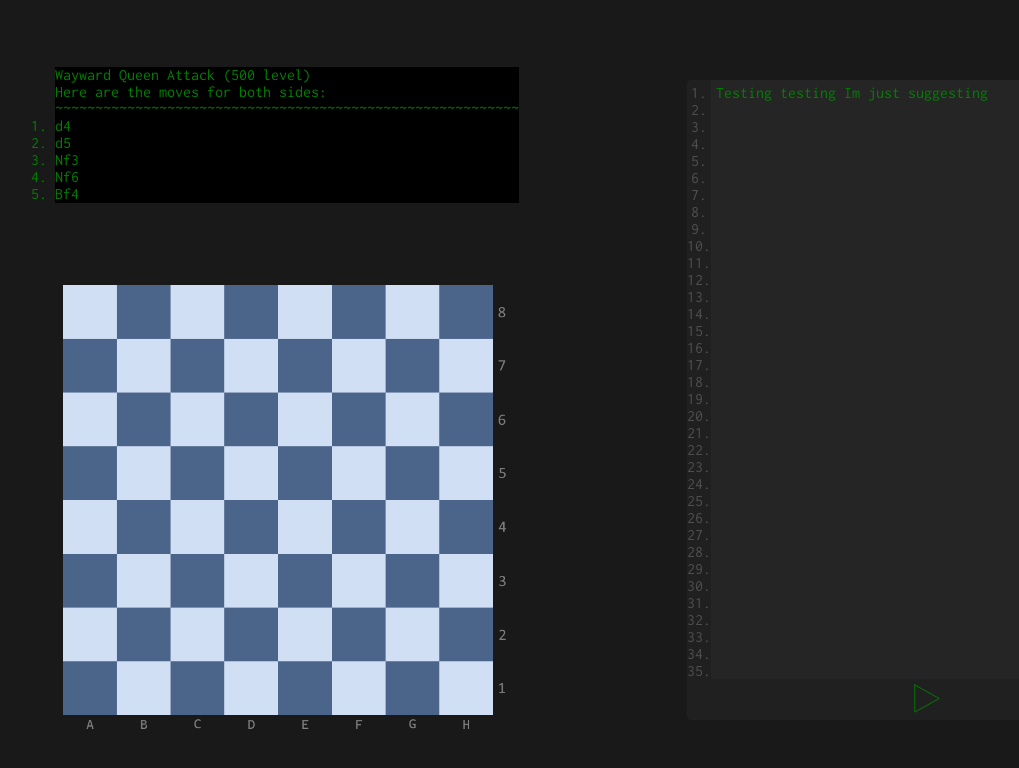
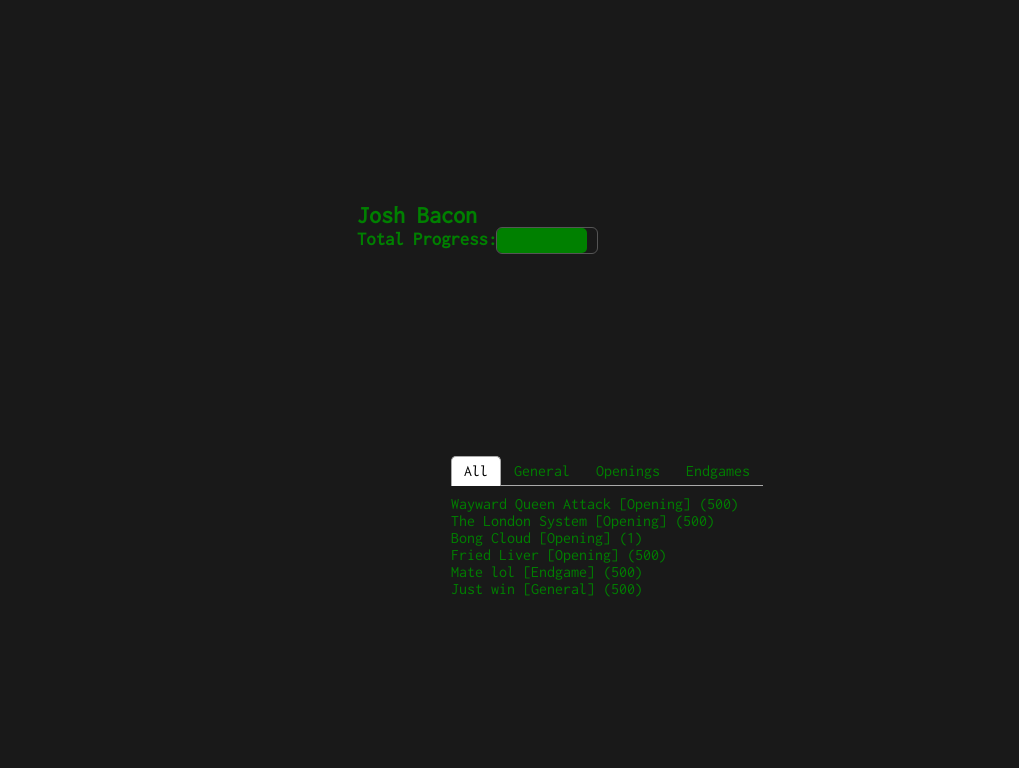
Before and after one commit to joshbacon/codegambit, a React (Create React App) app: page / in a window 1280 px wide. Shown: the top 768 px of the page, without its empty margins (33-1052 px from the left). Built offline with nearby package versions, Linux system fonts and the light colour scheme.

Commit message:
created a lesson selection page

```diff
--- a/package.json
+++ b/package.json
@@ -9,6 +9,7 @@
     "react": "^18.2.0",
     "react-dom": "^18.2.0",
     "react-scripts": "^5.0.1",
+    "react-tabs": "^6.0.0",
     "web-vitals": "^2.1.4"
   },
   "scripts": {
--- a/src/App.js
+++ b/src/App.js
@@ -3,7 +3,7 @@ import { useEffect, useState, useRef } from 'react';
 import { Docs } from './documentation/Docs.js';
 import { Chess } from './chess/chess';
 import { Terminal } from './Terminal';
-import { Lessons } from './lessons/LessonsPage';
+import LessonSelector from './lessons/LessonSelector';
 
 function App() {
 
@@ -90,7 +90,7 @@ function App() {
   //   game = Chess('');
   // }, [])
 
-  return (<Lessons/>);
+  return (<LessonSelector/>);
   // (
   //   <div className="App">
 
--- /dev/null
+++ b/src/lessons/LessonSelector.css
@@ -0,0 +1,46 @@
+* {
+    padding: 0;
+    margin: 0;
+}
+
+.lessonSelector {
+    width: 100vw;
+    height: 100vh;
+    display: flex;
+    flex-direction: column;
+    align-items: center;
+    justify-content: space-evenly;
+}
+
+.titleBar {
+    display: flex;
+    flex-direction: column;
+    width: 500px;
+}
+
+.totalProgress {
+    display: flex;
+    flex-direction: row;
+    float: right;
+}
+
+.progressBar {
+    width: 100px;
+    height: 25px;
+    border-radius: 5px;
+    outline: #555555 solid 1px;
+}
+
+.progress {
+    background-color: green;
+    height: 25px;
+    border-radius: 5px;
+}
+
+.lessonList {
+    display: grid;
+    background-color: #505050;
+    width: 750px;
+    height: 500px;
+    border-radius: 10px;
+}
--- /dev/null
+++ b/src/lessons/LessonSelector.js
@@ -0,0 +1,60 @@
+import './LessonSelector.css';
+import 'react-tabs/style/react-tabs.css';
+import { Tab, Tabs, TabList, TabPanel } from 'react-tabs';
+import LessonData from './lessons.json';
+
+// check here to change the css
+// https://github.com/reactjs/react-tabs
+
+// need to set some constant sizing
+// make it a list with some items having checkmarks and others... well not
+// have individual progress bars for each section
+// need actual lessons to fill the data with
+// hopefully need to implement scrolling cause there will be so many
+// make the list items actual buttons to bring the user to the lesson page
+
+const LessonSelector = (props) => {
+
+    let complete = 90;
+    let styleProg = {
+        width: complete+"px"
+    };
+
+    return <div className='lessonSelector'>
+        <div className='titleBar'>
+            <h2>Josh Bacon</h2>
+            <div className='totalProgress'>
+                <h3>Total Progress: </h3>
+                <div className='progressBar'>
+                    <div className='progress' style={styleProg}/>
+                </div>
+            </div>
+        </div>
+        <Tabs>
+            <TabList>
+                <Tab>All</Tab>
+                <Tab>General</Tab>
+                <Tab>Openings</Tab>
+                <Tab>Endgames</Tab>
+            </TabList>
+
+            <TabPanel>{LessonData.map((value, key) => {
+                return <div key={key}>{value.title} [{value.category}] ({value.rating})</div>
+            })}</TabPanel>
+
+            <TabPanel>{LessonData.filter(value => {return value.category === "General"}).map((value, key) => {
+                return <div key={key}>{value.title} ({value.rating})</div>
+            })}</TabPanel>
+
+            <TabPanel>{LessonData.filter(value => {return value.category === "Opening"}).map((value, key) => {
+                return <div key={key}>{value.title} ({value.rating})</div>
+            })}</TabPanel>
+
+            <TabPanel>{LessonData.filter(value => {return value.category === "Endgame"}).map((value, key) => {
+                return <div key={key}>{value.title} ({value.rating})</div>
+            })}</TabPanel>
+        </Tabs>
+    </div>
+}
+
+export default LessonSelector;
--- a/src/lessons/LessonsPage.css
+++ b/src/lessons/LessonsPage.css
@@ -25,3 +25,13 @@
 .lesson::-webkit-scrollbar {
   width: 0;
 }
+
+.lessonVideo {
+    width: 500px;
+    height: 300px;
+    background-color: rgb(12, 12, 12);
+    background-image: url('../assets/run.svg');
+    background-repeat: no-repeat;
+    background-size: 20%;
+    background-position: center;
+}
--- a/src/lessons/LessonsPage.js
+++ b/src/lessons/LessonsPage.js
@@ -1,5 +1,5 @@
 import './LessonsPage.css';
-import React from 'react';
+import React, {useState} from 'react';
 import Board from '../Board.js';
 import LessonCard from './LessonCard.js';
 import lessons from './lessons.json';
@@ -8,14 +8,18 @@ import Editor from './Editor.js';
 const Lessons = (props) => {
 
     // functions go up here
+    const [running, updateRunning] = useState(false);
 
     return <div className='lessonPage'>
         <div className='lesson'>
-            <LessonCard data={lessons[0]}/>
-            <Board data={{boardTheme: 'bBlue'}}/>
+            { running ?
+                <Board data={{boardTheme: 'bBlue'}}/> : <>
+                <div className='lessonVideo' />
+                <LessonCard data={lessons[0]}/>
+            </> }
         </div>
         <Editor/>
     </div>
 }
 
-export {Lessons};
+export default Lessons;
--- a/src/lessons/lessons.json
+++ b/src/lessons/lessons.json
@@ -2,8 +2,59 @@
 
     {
         "id": 0,
+        "category": "Opening",
         "rating": 500,
         "title": "Wayward Queen Attack",
+        "FEN": "rnbqkbnr/pppppppp/8/8/8/8/PPPPPPPP/RNBQKBNR w KQkq - 0 1",
+        "playingAs": "w",
+        "moves": [ "e4", "Qh5", "Bc4", "Qf7#" ],
+        "goal": "mate in 4"
+    },
+    {
+        "id": 1,
+        "category": "Opening",
+        "rating": 500,
+        "title": "The London System",
+        "FEN": "rnbqkbnr/pppppppp/8/8/8/8/PPPPPPPP/RNBQKBNR w KQkq - 0 1",
+        "playingAs": "w",
+        "moves": [ "e4", "Qh5", "Bc4", "Qf7#" ],
+        "goal": "mate in 4"
+    },
+    {
+        "id": 2,
+        "category": "Opening",
+        "rating": 1,
+        "title": "Bong Cloud",
+        "FEN": "rnbqkbnr/pppppppp/8/8/8/8/PPPPPPPP/RNBQKBNR w KQkq - 0 1",
+        "playingAs": "w",
+        "moves": [ "e4", "Qh5", "Bc4", "Qf7#" ],
+        "goal": "mate in 4"
+    },
+    {
+        "id": 3,
+        "category": "Opening",
+        "rating": 500,
+        "title": "Fried Liver",
+        "FEN": "rnbqkbnr/pppppppp/8/8/8/8/PPPPPPPP/RNBQKBNR w KQkq - 0 1",
+        "playingAs": "w",
+        "moves": [ "e4", "Qh5", "Bc4", "Qf7#" ],
+        "goal": "mate in 4"
+    },
+    {
+        "id": 3,
+        "category": "Endgame",
+        "rating": 500,
+        "title": "Mate lol",
+        "FEN": "rnbqkbnr/pppppppp/8/8/8/8/PPPPPPPP/RNBQKBNR w KQkq - 0 1",
+        "playingAs": "w",
+        "moves": [ "e4", "Qh5", "Bc4", "Qf7#" ],
+        "goal": "mate in 4"
+    },
+    {
+        "id": 3,
+        "category": "General",
+        "rating": 500,
+        "title": "Just win",
         "FEN": "rnbqkbnr/pppppppp/8/8/8/8/PPPPPPPP/RNBQKBNR w KQkq - 0 1",
         "playingAs": "w",
         "moves": [ "e4", "Qh5", "Bc4", "Qf7#" ],
```
Also changed, not shown: 1 other file (tests, documents, lock files or other folders).
